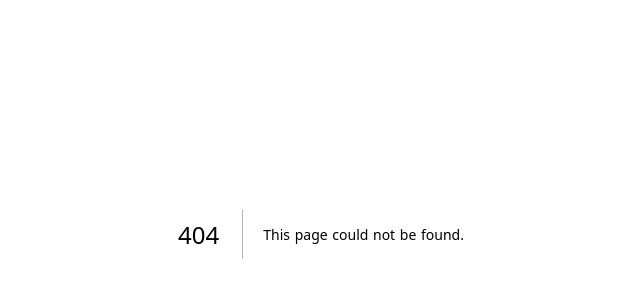
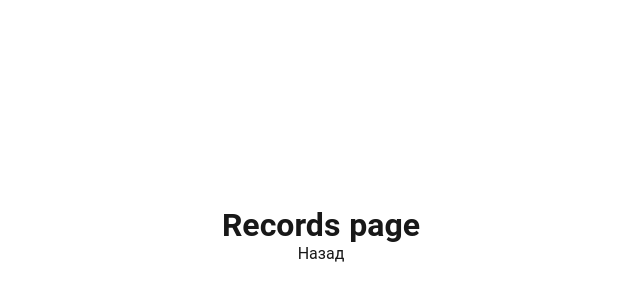
Before and after one commit to divasilevski/flip-game, a Next.js app: page /records in a window 1280 px wide. Before the commit this address had no page. Shown: the part 166-466 px from the top of the page, without its empty margins (319-959 px from the left). Built offline with nearby package versions, Linux system fonts and the light colour scheme.

Commit message:
rename stat page to records

```diff
--- a/components/Menu.tsx
+++ b/components/Menu.tsx
@@ -11,7 +11,7 @@ const Menu = () => {
         <Link href="/play">play</Link>
       </div>
       <div className={styles.menu__item}>
-        <Link href="/statistic">statistic</Link>
+        <Link href="/records">records</Link>
       </div>
     </div>
   );
--- a/pages/statistic.tsx
+++ b/pages/records.tsx
@@ -1,9 +1,9 @@
 import Link from "next/link";
 
-export default function Statistic() {
+export default function Records() {
   return (
-    <div>
-      <h1>Statistic page</h1>
+    <div className="page center">
+      <h1>Records page</h1>
       <Link href="/">Назад</Link>
       <pre></pre>
     </div>
```
